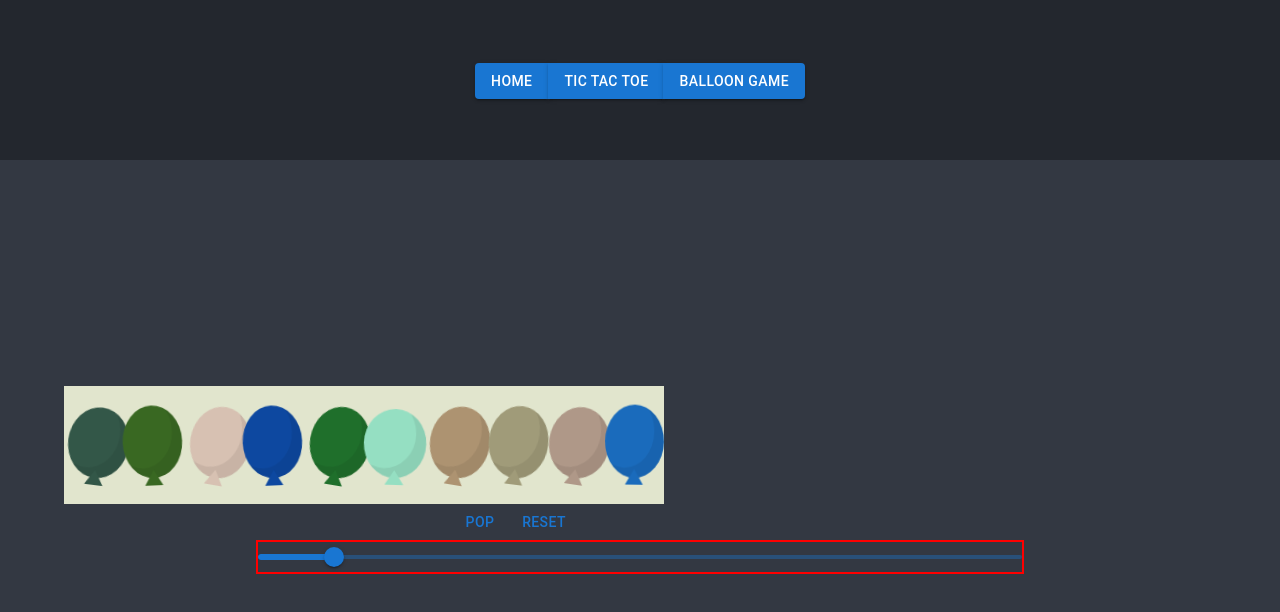
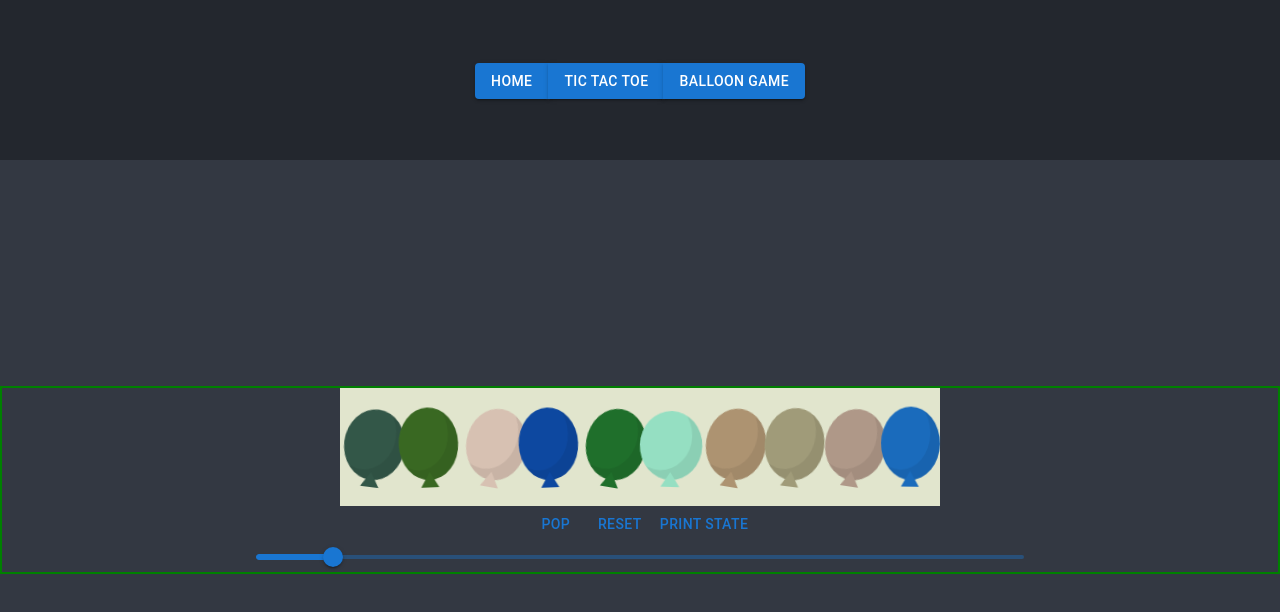
Before and after one commit to TheJD-droid/TheJD.github.io, a React (Create React App) app in the folder my_website/: page /BalloonPage in a window 1280 px wide. Shown: the top 612 px of the page. Built offline with nearby package versions, Linux system fonts and the light colour scheme.

Commit message:
Updated BalloonGame
Worked out some bugs with the resetting the balloons when choosing a different number of them. Need to implement some way of indicating which balloon was hit, and what the probability was of a given outcome. Which needs to be output when the game ends.

```diff
--- a/my_website/src/App.css
+++ b/my_website/src/App.css
@@ -38,8 +38,9 @@
   background-color: #333842;
   min-height: 80vh;
   min-width: fit-content;
-  max-width: 100vw;
-  max-height: 100vh;
+  /* max-width: 100vw; */
+  /* max-height: 100vh; */
+  height: auto;
   display: flex;
   flex-direction: column;
   align-items: center;
--- a/my_website/src/components/BalloonGame/Balloon.js
+++ b/my_website/src/components/BalloonGame/Balloon.js
@@ -1,6 +1,6 @@
-import { Button } from '@mui/material';
+//import { Button } from '@mui/material';
 import '../../CSSFiles/balloons.css'
-import React, { useEffect, useRef } from 'react';
+import React, { useEffect } from 'react';
 import balloonPopSound from '../../assets/balloonpop-83760.mp3';
 
 export default function Balloon(props) {
@@ -10,7 +10,7 @@ export default function Balloon(props) {
     const [chosenColor, setChosenColor] = React.useState(randomColor());
 //    const chosenColor = randomColor();
     const [chosenDuration, setChosenDuration] = React.useState(randomAnimationDuration());
-
+    //const [hitAnimation, setHitAnimation] = React.useState(false);
 
 
     function playSound() {
@@ -23,7 +23,7 @@ export default function Balloon(props) {
             setChosenColor(randomColor())
             setChosenDuration(randomAnimationDuration());
             setBalloonState('balloon');
-            console.log(balloonState)
+            //console.log(balloonState)
 
         }
     }, [props.onReset])
@@ -36,20 +36,20 @@ export default function Balloon(props) {
     }, [balloonState])
 
 
-    const handleClick = () => {
-        if (balloonState === 'balloon') {
-            props.handlePop(props.idNum)
-            console.log(props)
-            console.log("but do we reset?")
-            //playSound()
-        }
-        else if (balloonState === 'balloon popped') {
-            setBalloonState('balloon')
-        }
-    };
+    // const handleClick = () => {
+    //     if (balloonState === 'balloon') {
+    //         handlePop(idNum)
+    //         //console.log(props)
+    //         console.log("but do we reset?")
+    //         //playSound()
+    //     }
+    //     else if (balloonState === 'balloon popped') {
+    //         setBalloonState('balloon')
+    //     }
+    // };
 
     useEffect(() => {
-        if((props.toBePopped === props.idNum) && (balloonState != 'balloon popped')) {
+        if((props.toBePopped === props.idNum) && (balloonState !== 'balloon popped')) {
             setBalloonState('balloon popped')
             //playSound()
             props.handlePop(-1)
@@ -57,7 +57,7 @@ export default function Balloon(props) {
         }
 
 
-    }, [props.toBePopped])
+    }, [props, balloonState])
 
 
 
--- a/my_website/src/pages/BalloonPage.js
+++ b/my_website/src/pages/BalloonPage.js
@@ -1,11 +1,11 @@
 import React, { useEffect } from "react";
 import '../CSSFiles/balloons.css';
 import { Button } from "@mui/material";
-import Bubble from "../components/BalloonGame/Bubble";
+//import Bubble from "../components/BalloonGame/Bubble";
 import '../CSSFiles/bubble.css';
 import Balloon from "../components/BalloonGame/Balloon";
 import { Grid } from "@mui/material";
-import { useState } from "react";
+//import { useState } from "react";
 import { Slider } from "@mui/material";
 
 export default function BalloonPage() {
@@ -21,30 +21,66 @@ export default function BalloonPage() {
     // });
     //const [poppingSoundNow, setPoppingSoundNow] = React.useState(false);
     const [onReset, setOnReset] = React.useState(false)
-    const [onPopped, setOnPopped] = React.useState(false)
+    //const [onPopped, setOnPopped] = React.useState(false)
     const [toBePopped, setToBePopped] = React.useState(-1);
     //const numberOfBalloons = 10;
 
     const [numberOfBalloons, setNumberOfBalloons] = React.useState(10)
 
-    const [whichBalloonToPop, setWhichBalloonToPop] = React.useState(1);
+    //const [whichBalloonToPop, setWhichBalloonToPop] = React.useState(1);
 
-    const [gameState, setGameState] = React.useState(new Array())
+    //const [gameState, setGameState] = React.useState(new Array())
+
+
     const handleChangeOfBalloons = (event, newValue) => {
         setNumberOfBalloons(newValue)
+        triggerReset()
+        //setOnReset(true)
+        //setOnReset(false)
+        //setOnReset(false)
+
+    }
+
+    function triggerReset() {
+        console.log('triggerReset called')
+        if (onReset) {
+            setOnReset(false)
+        }
+        if (!onReset) {
+            setOnReset(true)
+        }
+        if (onReset) {
+            setOnReset(false)
+        }
+
     }
 
 
+
     useEffect(() => {
+        console.log('onReset change registered')
         if (onReset) {
+            console.log('reset triggered')
             setOnReset(false)
             setToBePopped(-1)
         }
 
+        setOnReset(false)
+
+
     }, [onReset]);
 
+    useEffect(() => {
+        console.log('numberOfBalloons change detected')
+        console.log(numberOfBalloons)
+        //triggerReset()
+    }, [numberOfBalloons])
 
-
+    useEffect(() => {
+        if (toBePopped > numberOfBalloons) {
+            setToBePopped(-1)
+        }
+    }, [toBePopped, numberOfBalloons]);
 
 
       const handlePop = (x) => {
@@ -53,49 +89,71 @@ export default function BalloonPage() {
 
 
 
+
     return(
-        <><Grid container direction='column'>
+        <Grid container direction='column' alignItems='center' style={{border: '2px solid green', margin:'10px'}}>
+
+
             <Grid item>
-            {/* <div className="pageContainer" style={{marginLeft: '5vw', marginRight: '5vw', width: 'fit-content', justifyContent: 'center'}}> */}
-            <Grid container style={{ marginLeft:'5vw', marginRight: '5vw', background:'hsl(70, 31%, 85%)', textAlign: 'center', width: 'fit-content', justifyContent: 'center'}}>
-                {/* <Grid item>
-                    <Balloon className={balloonState} onReset={onReset} setOnReset={setOnReset}></Balloon>
-                </Grid> */}
 
-                {/* {console.log(createBalloons(numberOfBalloons, balloonState, onReset, setOnReset))} */}
+            <Grid container direction='row' justifyContent='center' style={{ marginLeft:'5vw', marginRight: '5vw', background:'hsl(70, 31%, 85%)', textAlign: 'center', width: 'fit-content', maxWidth: '80vw'}}>
+
+
                 {createBalloons(numberOfBalloons, onReset, setOnReset, toBePopped, handlePop)}
 
 
             </Grid>
 
 
-            {/* </div> */}
             </Grid>
             <Grid item>
-            <Grid container direction='column' style={{maxWidth: '80vw'}}>
+            <Grid container direction='column' style={
+                {
+                    // border: '2px solid green',
+                    maxWidth: '80vw'
+
+                }
+                }>
                 <Grid item style={{maxWidth: '80vw'}}>
                     <div>
-                        <Button onClick={() => {
-                            // setToBePopped(5);
-                            setToBePopped(whichBalloonToPop);
-                            setWhichBalloonToPop(((whichBalloonToPop % 10) + 1))
-                            console.log(toBePopped);
-                            //setPoppingSoundNow(true)
+                    <Button onClick={() => {
+                            // setToBePopped(whichBalloonToPop);
+                            // setWhichBalloonToPop(((whichBalloonToPop % 10) + 1))
+                            if (onReset) {
+                                setOnReset(false)
+                            }
+                            let trialOutcome = trial(numberOfBalloons)
+                            console.log(trialOutcome)
+                            if (trialOutcome !== 0) {
+                                setToBePopped(trialOutcome)
+                            }
+
 
                         }}>Pop</Button>
                         <Button onClick={() => {
 
-                                setOnReset(true)
+                            setOnReset(true)
 
                             }}>Reset</Button>
+                    <Button onClick={() => {
+                            // setToBePopped(5);
+                            console.log('current state:')
+                            console.log('onReset')
+                            console.log(onReset)
+                            console.log('toBePopped');
+                            console.log(toBePopped);
+                            console.log('numberOfBalloons')
+                            console.log(numberOfBalloons)
+
+                        }}>Print State</Button>
                     </div>
                 </Grid>
-                <Grid item style={{width: '80vw', maxWidth: '60vw', border: '2px solid red', marginLeft: '20vw', marginRight: '20vw'}}>
+                <Grid item style={{width: '80vw', maxWidth: '60vw'}}>
                     <Grid container direction='row'>
                         {/* <Grid item style={{width: '20vw', border:'2px solid green'}} /> */}
                         {/* <Grid item style={{width: '80vw', border: '2px solid red'}}> */}
 
-                                <Slider defaultValue={10} aria-label="Default" valueLabelDisplay="auto" value={numberOfBalloons} onChange={handleChangeOfBalloons} style={{width: '80vw', maxWidth: '1058px'}}/>
+                                <Slider defaultValue={10} aria-label="Default" valueLabelDisplay="auto" value={numberOfBalloons} onChange={handleChangeOfBalloons}/>
 
                         {/* </Grid> */}
                     </Grid>
@@ -103,7 +161,7 @@ export default function BalloonPage() {
                 </Grid>
             </Grid>
             </Grid>
-        </>
+
     );
 }
 
@@ -124,12 +182,35 @@ export default function BalloonPage() {
 
 function createBalloons(numberOfBalloons, onReset, setOnReset, toBePopped, handlePop) {
     // let list = new ArrayList[];
-    let result = new Array()
+    let result = []
+    //let row = new Array()
+    //result = wrapWithRow(result)
     for (let i = 0; i < numberOfBalloons; i++) {
+        //console.log(i)
         result = result.concat((<Grid key={`uniqueGridId${i}`}item><Balloon key={`uniqueBalloonId${i + 1}`} idNum={i + 1} onReset={onReset} setOnReset={setOnReset} toBePopped={toBePopped} handlePop={handlePop}></Balloon></Grid>));
+
+        //result = result.concat((<Grid key={`uniqueGridId${i}`}item><Balloon key={`uniqueBalloonId${i + 1}`} idNum={i + 1} onReset={onReset} setOnReset={setOnReset} toBePopped={toBePopped} handlePop={handlePop}></Balloon></Grid>));
+        // row = row.concat((<Grid key={`uniqueGridId${i}`}item><Balloon key={`uniqueBalloonId${i + 1}`} idNum={i + 1} onReset={onReset} setOnReset={setOnReset} toBePopped={toBePopped} handlePop={handlePop}></Balloon></Grid>));
+        // if (i % 20 == 0 || i == numberOfBalloons - 1) {
+        //     result = result.concat(wrapWithRow(row))
+        //     row = []
+        // }
     }
+    // console.log('result:')
+    // console.log(result)
+    // if (numberOfBalloons <= 20) {
+    //     result = wrapWithRow(result)
+    // }
     return result;
 }
+
+
+// function wrapWithRow(toBeWrapped) {
+//     let result = []
+//     result = result.concat(<Grid container direction='row' alignItems='center' children={toBeWrapped} style={{border:'2px solid red', textAlign: 'center'}}></Grid>)
+//     return result;
+// }
+
 /*
 function createBalloonStates(numberOfBalloons) {
     let result = new Array()
@@ -144,11 +225,13 @@ function trial(numberOfBalloons) {
 
     //Heads
     if (coinFlip === 1) {
+        console.log('heads')
         return (Math.floor(numberOfBalloons * Math.random()) + 1);
 
     }
     //Tails
     else if (coinFlip === 0) {
+        console.log('tails')
         return 0;
 
     }
```
